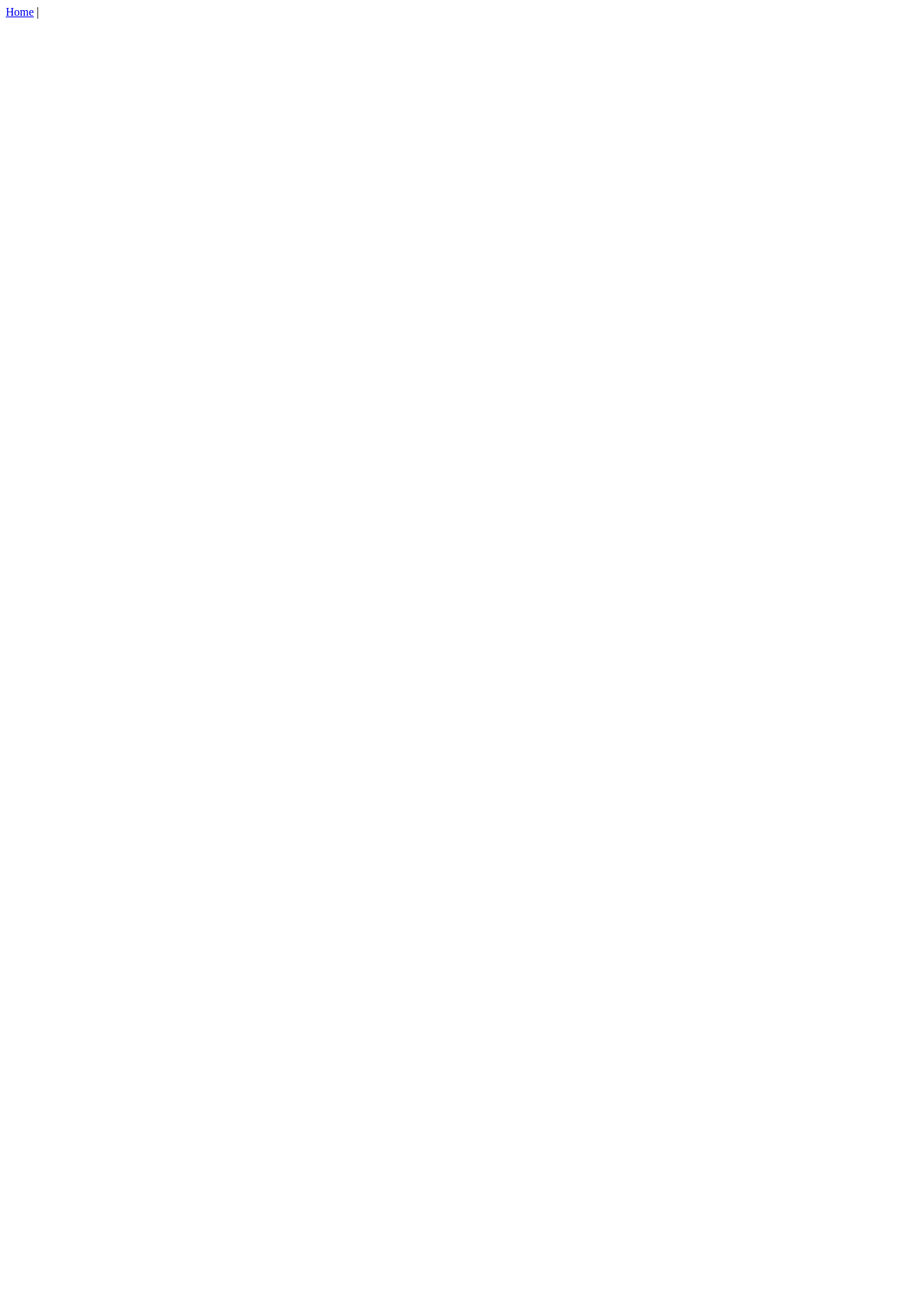
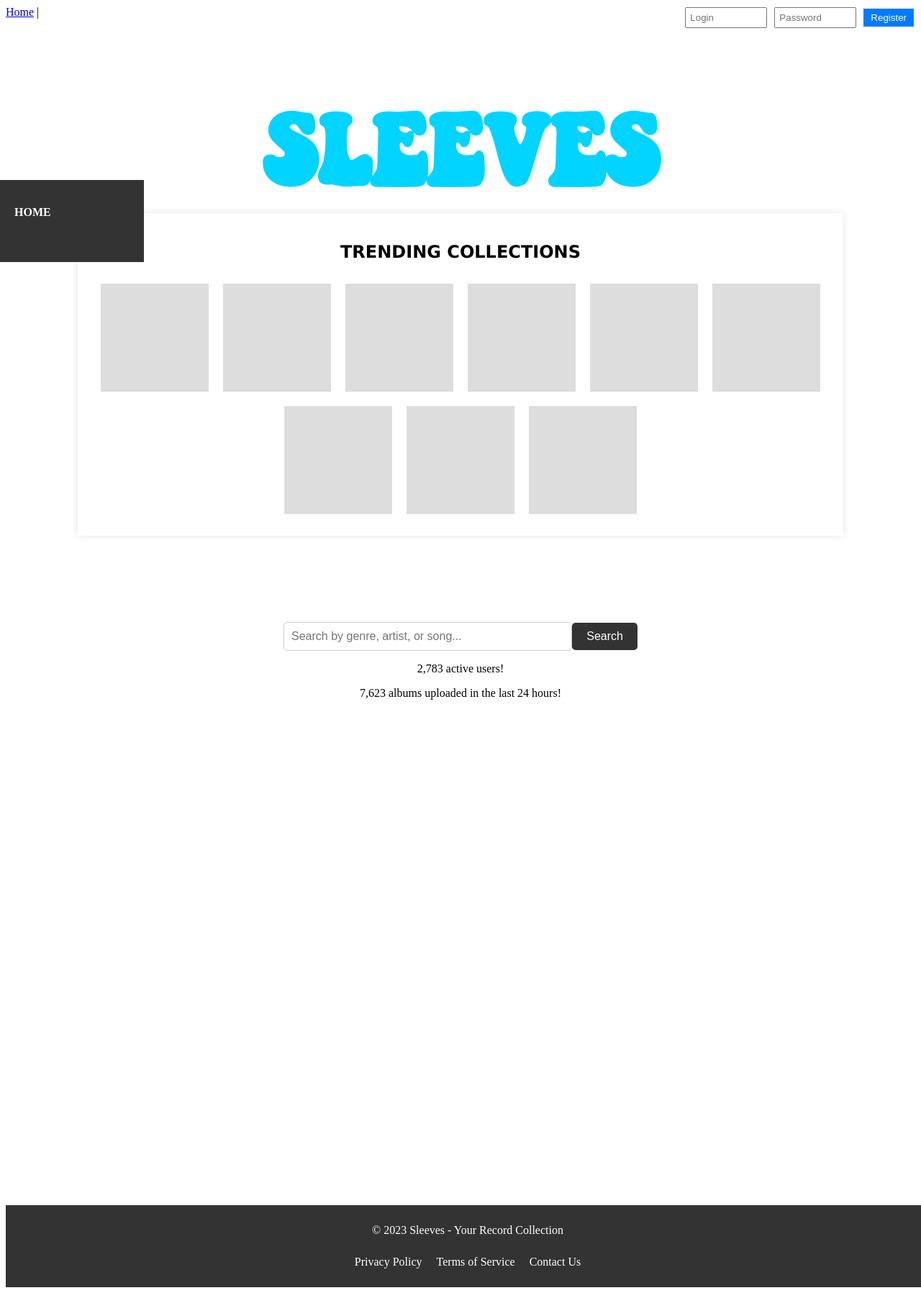
Before and after one commit to seth-aker/record-collection-assitant, a Vue app in the folder vue/: page /home in a window 1280 px wide. Shown: the whole page at 72% size. Before the commit the page ends 800 px from the top, so only its background shows below. Built offline with nearby package versions, Linux system fonts and the light colour scheme.

Commit message:
second push

```diff
--- a/vue/src/App.vue
+++ b/vue/src/App.vue
@@ -7,3 +7,7 @@
     <router-view />
   </div>
 </template>
+
+<style scoped>
+
+</style>
--- a/vue/src/components/About.vue
+++ b/vue/src/components/About.vue
@@ -1,16 +1,66 @@
 <template>
-  <div class="container">
-    <h2>About Sleeves</h2>
-    <p>Sleeves is a powerful record collection application that allows you to catalog and manage your vinyl records with ease. Keep track of your favorite albums, artists, and more.</p>
+  <div class="right-section">
+    <div class="container">
+      <h2>TRENDING COLLECTIONS</h2>
+      <div class="album-art">
+        <!-- Placeholder images for album art -->
+        <div class="album-placeholder"></div>
+        <div class="album-placeholder"></div>
+        <div class="album-placeholder"></div>
+         <div class="album-placeholder"></div>
+        <div class="album-placeholder"></div>
+         <div class="album-placeholder"></div>
+        <div class="album-placeholder"></div>
+         <div class="album-placeholder"></div>
+        <div class="album-placeholder"></div>
+
+      </div>
+    </div>
   </div>
 </template>
 
 <script>
 export default {
-  name: 'About'
-}
+  name: 'AboutSection',
+};
 </script>
 
 <style scoped>
+.container {
+  margin-top: 200px;
+  padding: 20px;
+  background-color: rgba(255, 255, 255, 0.8);
+  box-shadow: 0 0 10px rgba(0, 0, 0, 0.1);
+  text-align: center;
+}
 
+h2 {
+  font-family: 'Lucida Sans', 'Lucida Sans Regular', 'Lucida Grande', 'Lucida Sans Unicode', Geneva, Verdana, sans-serif;
+}
+
+.album-art {
+  text-align: center;
+  margin-top: 10px;
+  display: flex;
+  flex-wrap: wrap;
+  justify-content: center;
+}
+
+.album-placeholder {
+  width: 150px;
+  height: 150px;
+  margin: 10px;
+  background-color: #ddd;
+
+}
+
+.right-section {
+  padding: 100px;
+  padding-top: 70px;
+  font-family: Arial, sans-serif;
+  display: flex;
+  flex-direction: column;
+  align-items: center;
+  justify-content: center;
+}
 </style>
--- a/vue/src/components/AlbumArt.vue
+++ b/vue/src/components/AlbumArt.vue
@@ -6,11 +6,6 @@
 </template>
 
 <script>
-export default {
-  props: {
-    albumImageUrl: String, // Pass the URL of the album art as a prop
-  },
-};
 </script>
 
 <style scoped>
--- a/vue/src/components/Footer.vue
+++ b/vue/src/components/Footer.vue
@@ -1,21 +1,57 @@
 <template>
-  <footer class="footer">
-    <div class="container">
-      <p>&copy; {{ currentYear }} Sleeves - Your Record Collection</p>
-    </div>
-  </footer>
+  <div class="footer-wrapper">
+    <footer>
+      <div class="footer-content">
+        <p>&copy; 2023 Sleeves - Your Record Collection</p>
+        <ul class="footer-links">
+          <li><a href="#">Privacy Policy</a></li>
+          <li><a href="#">Terms of Service</a></li>
+          <li><a href="#">Contact Us</a></li>
+        </ul>
+      </div>
+    </footer>
+  </div>
 </template>
 
 <script>
-export default {
-  data() {
-    return {
-      currentYear: new Date().getFullYear(),
-    };
-  },
-};
+
 </script>
 
 <style scoped>
+.footer-wrapper {
+  display: flex;
+  flex-direction: column;
+  min-height: 100vh;
+}
 
+footer {
+  margin-top: auto;
+  background-color: #333;
+  color: #fff;
+  padding: 10px;
+  text-align: center;
+  width: 100%;
+}
+
+.footer-content {
+  display: flex;
+  flex-direction: column;
+  align-items: center;
+}
+
+.footer-links {
+  list-style: none;
+  padding: 0;
+  margin-top: 10px;
+}
+
+.footer-links li {
+  display: inline;
+  margin: 0 10px;
+}
+
+.footer-links a {
+  color: #fff;
+  text-decoration: none;
+}
 </style>
--- a/vue/src/components/GenreButton.vue
+++ /dev/null
@@ -1,17 +0,0 @@
-<template>
-  <button class="genre-button" :data-genre="genreData">{{ genreName }}</button>
-</template>
-
-<script>
-export default {
-  name: 'GenreButton',
-  props: {
-    genreName: String, // Pass the genre name as a prop
-    genreData: String // Pass additional genre data as a prop
-  }
-}
-</script>
-
-<style scoped>
-
-</style>
--- /dev/null
+++ b/vue/src/components/Header.vue
@@ -0,0 +1,62 @@
+<template>
+  <header class="right-section">
+    <div class="login-container">
+      <input type="text" class="login-input" id="login-input" placeholder="Login">
+      <input type="password" class="login-input" id="password-input" placeholder="Password">
+      <!-- Register button -->
+      <button class="register-button" id="register-button">Register</button>
+    </div>
+    <h1>SLEEVES</h1>
+  </header>
+</template>
+
+<script>
+export default {
+  name: 'Header',
+};
+</script>
+
+<style scoped>
+
+.login-container {
+  display: flex;
+  justify-content: flex-end;
+  align-items: center;
+  gap: 10px;
+}
+
+.login-input {
+  width: 100px;
+  padding: 5px;
+}
+
+.register-button {
+  background-color: #007bff;
+  color: #fff;
+  padding: 5px 10px;
+  border: none;
+  cursor: pointer;
+}
+
+header {
+    color: #fff;
+    padding: 10px;
+    text-align: center;
+    position: absolute;
+    left: 0;
+    right: 0;
+    top: 0;
+}
+
+h1 {
+    font-size: 130px;
+    font-family: "KEEPT___", Arial, sans-serif;
+    color: #00d4ff;
+}
+
+@font-face {
+  font-family: 'KEEPT___';
+  src: url('@/assets/fonts/KEEPT___.TTF') format('truetype');
+}
+
+</style>
--- a/vue/src/components/NavBar.vue
+++ b/vue/src/components/NavBar.vue
@@ -1,22 +1,62 @@
 <template>
-  <nav id="menu">
-    <ul>
-      <li><router-link to="/">HOME</router-link></li>
-      <li><router-link to="/about">ABOUT SLEEVES</router-link></li>
-      <li><router-link to="/collections">COLLECTIONS</router-link></li>
-      <li><router-link to="/register">REGISTER</router-link></li>
-      <li><router-link to="/genres">GENRES</router-link></li>
-      <li><router-link to="/new-releases">NEW RELEASES</router-link></li>
-    </ul>
-  </nav>
+  <header>
+    <!-- Left side menu section -->
+    <nav id="menu">
+      <ul>
+        <li><a href="#">HOME</a></li>
+
+      </ul>
+    </nav>
+  </header>
 </template>
 
 <script>
-export default {
-  name: 'NavBar'
-}
+
 </script>
 
 <style scoped>
+.left-container {
+    position: fixed;
+    top: 0;
+    left: 0;
+    width: 250px;
+
+    background-color: #333;
+    color: #fff;
+    padding: 20px;
+    box-sizing: border-box;
+    overflow-y: auto;
+}
+
+/* navigation menu items */
+#menu ul {
+    list-style: none;
+    padding: 0;
+}
+
+#menu ul li {
+    margin-bottom: 40px;
+}
+
+#menu ul li a {
+    text-decoration: none;
+    color: #fff;
+    font-weight: bold;
+}
+#menu {
+    position: absolute;
+    left: 0;
+    top: 250px;
+
+    width: 200px;
+    background-color: #333;
+    color: #fff;
+    padding: 20px;
+    box-sizing: border-box;
+    overflow-y: hidden;
+    z-index: 1000;
+
+
+}
 
 </style>
--- a/vue/src/components/RecordList.vue
+++ /dev/null
@@ -1,77 +0,0 @@
-<template>
-  <div class="record-list">
-    <h2>Records</h2>
-    <ul>
-      <li v-for="record in records" :key="record.id">
-        <div class="record-info">
-          <img :src="record.coverImageUrl" alt="Album Cover">
-          <div class="record-details">
-            <h3>{{ record.title }}</h3>
-            <p>{{ record.artist }}</p>
-            <p>{{ record.genre }}</p>
-            <p>{{ record.year }}</p>
-          </div>
-        </div>
-      </li>
-    </ul>
-  </div>
-</template>
-
-<script>
-export default {
-  props: {
-    records: {
-      type: Array,
-      required: true,
-    },
-  },
-};
-</script>
-
-<style scoped>
-.record-list {
-  margin-top: 20px;
-}
-
-ul {
-  list-style-type: none;
-  padding: 0;
-}
-
-li {
-  margin-bottom: 20px;
-  border: 1px solid #ddd;
-  padding: 10px;
-  display: flex;
-  align-items: center;
-  background-color: #f9f9f9;
-}
-
-.record-info {
-  display: flex;
-  align-items: center;
-}
-
-img {
-  width: 80px;
-  height: 80px;
-  margin-right: 20px;
-}
-
-.record-details {
-  flex: 1;
-}
-
-h2 {
-  font-size: 24px;
-}
-
-h3 {
-  font-size: 18px;
-  margin: 0;
-}
-
-p {
-  margin: 5px 0;
-}
-</style>
--- a/vue/src/components/SearchBox.vue
+++ b/vue/src/components/SearchBox.vue
@@ -2,15 +2,44 @@
   <div class="search-box">
     <input type="text" id="search-input" placeholder="Search by genre, artist, or song...">
     <button id="search-button">Search</button>
+    <div class="upload-counter">
+      <p>2,783 active users!</p>
+      <p>7,623 albums uploaded in the last 24 hours!</p>
+    </div>
   </div>
 </template>
 
 <script>
-export default {
-  name: 'SearchBox'
-}
+
 </script>
 
 <style scoped>
+.search-box {
+    text-align: center;
+    margin-top: 20px;
+}
+
+#search-input {
+    padding: 10px;
+    width: 30%;
+    border: 1px solid #ccc;
+    border-radius: 5px;
+    font-size: 16px;
+}
+
+#search-button {
+    padding: 10px 20px;
+    background-color: #333;
+    color: #fff;
+    border: none;
+    border-radius: 5px;
+    cursor: pointer;
+    font-size: 16px;
+}
+
+#search-button:hover {
+    background-color: #555;
+}
+
 
 </style>
--- a/vue/src/router/index.js
+++ b/vue/src/router/index.js
@@ -23,11 +23,11 @@ const router = new Router({
   base: process.env.BASE_URL,
   routes: [
     {
-      path: '/',
+      path: '/home',
       name: 'home',
       component: Home,
       meta: {
-        requiresAuth: true
+        requiresAuth: false
       }
     },
     {
--- a/vue/src/views/Home.vue
+++ b/vue/src/views/Home.vue
@@ -1,33 +1,46 @@
 <template>
   <div>
+    <!-- Include your Header component -->
+    <Header></Header>
+
+
     <NavBar></NavBar>
+
+
+    <About></About>
+
     <SearchBox></SearchBox>
-    <About></About>
-    <GenreButton></GenreButton>
-    <RecordList></RecordList>
-    <AlbumArt></AlbumArt>
+
+    <div class="custom-content">
+
+      <div class="genres">
+        <!-- Add genre buttons or content here -->
+      </div>
+    </div>
+
+    <!-- Include your Footer component -->
     <Footer></Footer>
   </div>
 </template>
 
 <script>
+import Header from "@/components/Header.vue";
 import NavBar from "@/components/NavBar.vue";
-import SearchBox from "@/components/SearchBox.vue";
 import About from "@/components/About.vue";
-import GenreButton from "@/components/GenreButton.vue";
-import RecordList from "@/components/RecordList.vue";
-import AlbumArt from "@/components/AlbumArt.vue";
 import Footer from "@/components/Footer.vue";
+import SearchBox from "@/components/SearchBox.vue"; // Corrected import path
 
 export default {
   components: {
+    Header,
     NavBar,
+    About,
     SearchBox,
-    About,
-    GenreButton,
-    RecordList,
-    AlbumArt,
     Footer,
   },
 };
 </script>
+
+<style scoped>
+/* Your scoped styles here */
+</style>
```
Also changed, not shown: vue/src/assets/fonts/KEEPT___.TTF (added).
